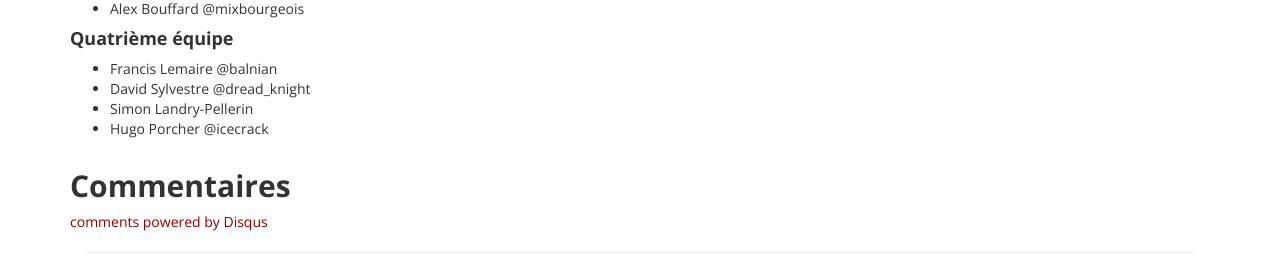
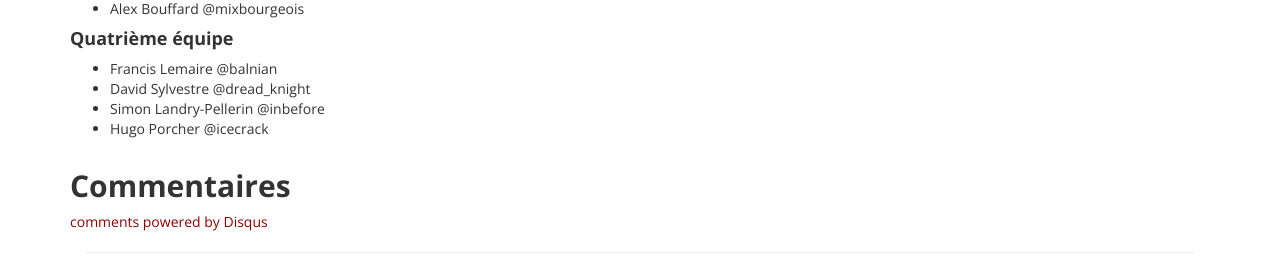
Before and after one commit to dciets/dciets.github.io, a Jekyll site: the page built from news/_posts/2016-10-05-hackfest-2016.markdown, in a window 1280 px wide and 1094 px high. Shown: the part 709-986 px from the top of the window. Built offline with Jekyll 4.4.1, drawn with Linux system fonts in a browser that asks for light colours; comment, search, counter and statistics services are not loaded.

Commit message:
Update 2016-10-05-hackfest-2016.markdown

```diff
--- a/news/_posts/2016-10-05-hackfest-2016.markdown
+++ b/news/_posts/2016-10-05-hackfest-2016.markdown
@@ -34,5 +34,5 @@ La DCI a décidée de payer les frais d'inscription de 16 chanceux. Donc, cette
 #### Quatrième équipe
 * Francis Lemaire @balnian
 * David Sylvestre @dread_knight
-* Simon Landry-Pellerin
+* Simon Landry-Pellerin @inbefore
 * Hugo Porcher @icecrack
```
